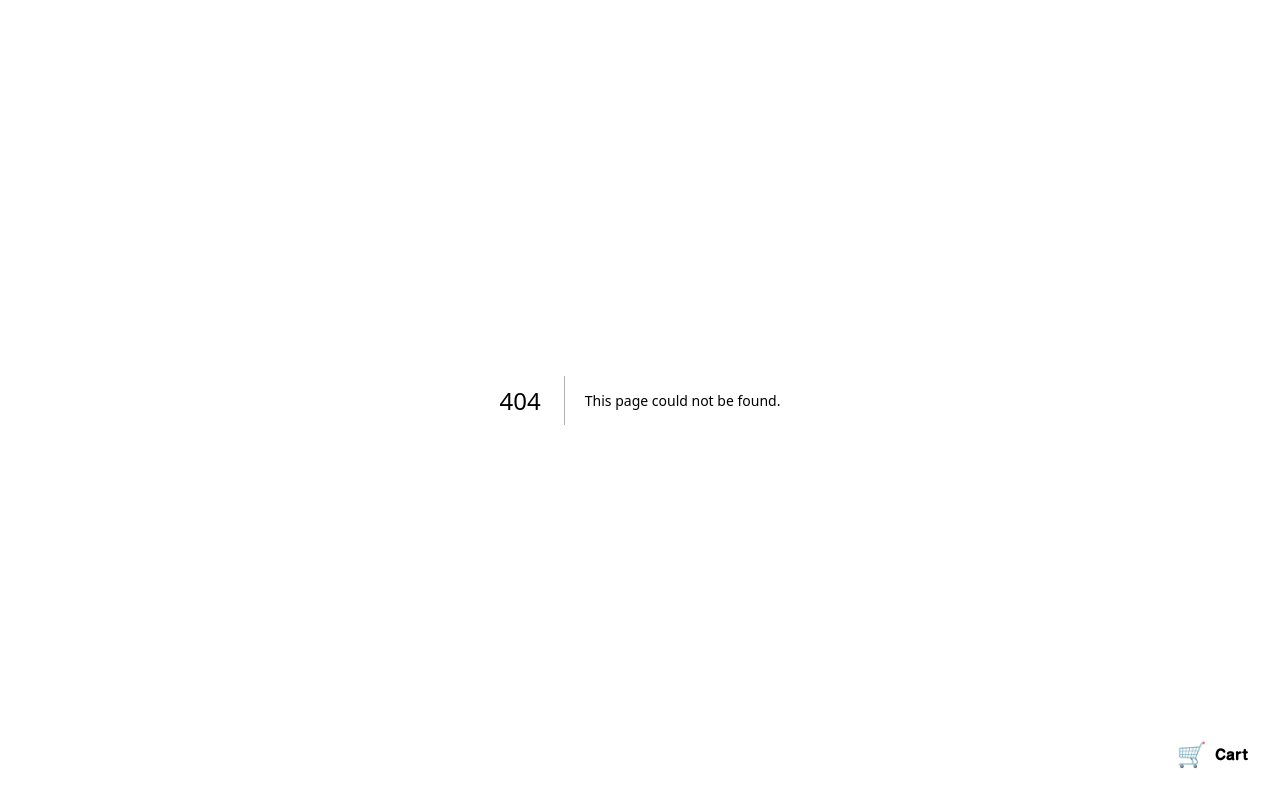
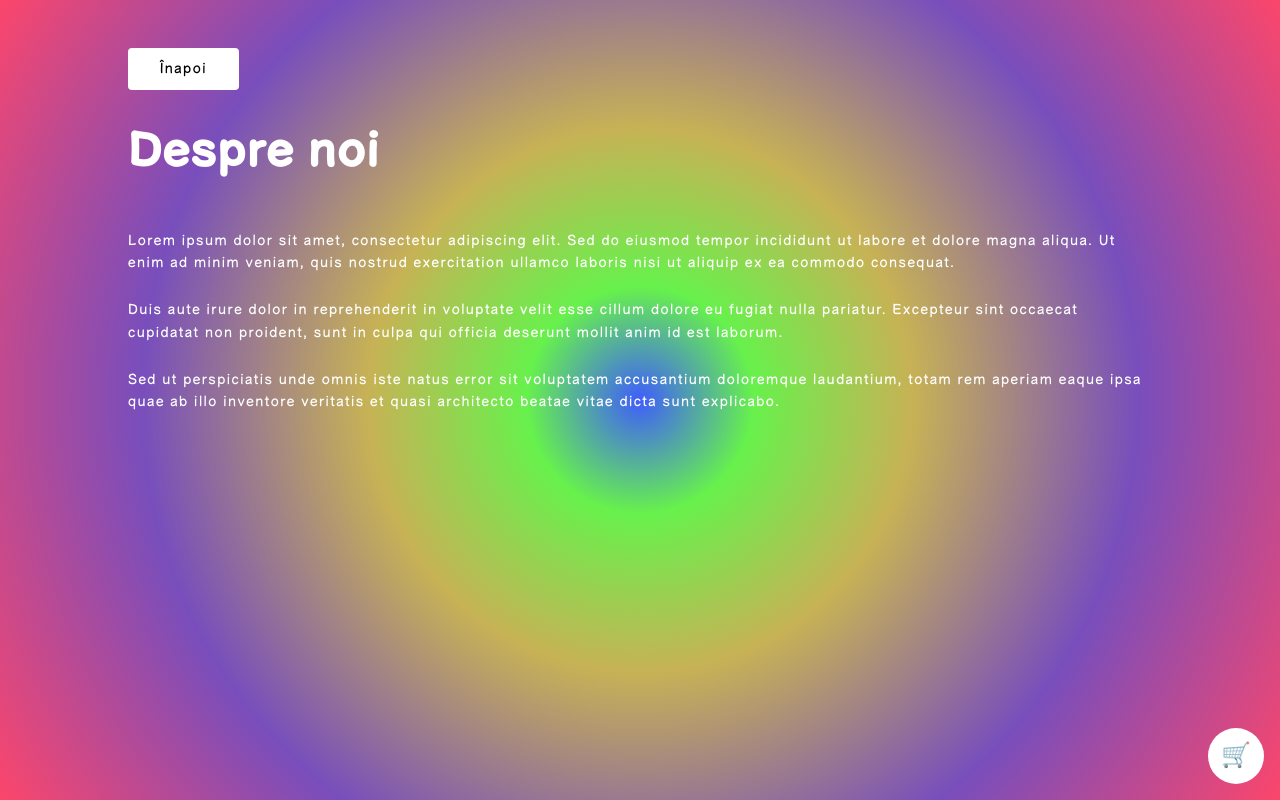
Before and after one commit to sorin-andrei/commerce-project, a Next.js app: page /about in a window 1280 px wide. Before the commit this address had no page. Built offline with nearby package versions, Linux system fonts and the light colour scheme.

Commit message:
Navigation improvements

```diff
--- /dev/null
+++ b/app/about/page.tsx
@@ -0,0 +1,27 @@
+import BackButton from '@/app/components/back-button';
+
+export default function DesprePage() {
+  return (
+    <main className="flex flex-col items-center min-h-screen p-6 sm:p-12 bg-sentimental text-white">
+      <div className="w-full max-w-5xl mb-8">
+        <BackButton />
+      </div>
+
+      <div className="w-full max-w-5xl">
+        <h1 className="text-large-comic mb-12">Despre noi</h1>
+
+        <div className="space-y-6">
+          <p className="text-base-comic leading-relaxed">
+            Lorem ipsum dolor sit amet, consectetur adipiscing elit. Sed do eiusmod tempor incididunt ut labore et dolore magna aliqua. Ut enim ad minim veniam, quis nostrud exercitation ullamco laboris nisi ut aliquip ex ea commodo consequat.
+          </p>
+          <p className="text-base-comic leading-relaxed">
+            Duis aute irure dolor in reprehenderit in voluptate velit esse cillum dolore eu fugiat nulla pariatur. Excepteur sint occaecat cupidatat non proident, sunt in culpa qui officia deserunt mollit anim id est laborum.
+          </p>
+          <p className="text-base-comic leading-relaxed">
+            Sed ut perspiciatis unde omnis iste natus error sit voluptatem accusantium doloremque laudantium, totam rem aperiam eaque ipsa quae ab illo inventore veritatis et quasi architecto beatae vitae dicta sunt explicabo.
+          </p>
+        </div>
+      </div>
+    </main>
+  );
+}
--- a/app/cart/page.tsx
+++ b/app/cart/page.tsx
@@ -4,6 +4,7 @@ import { useCart } from '@/app/context/CartContext';
 import { formatPriceInLei } from '@/lib/format-price';
 import BackButton from '@/app/components/back-button';
 import CartItemRow from '@/app/components/cart-item';
+import Button from '@/app/components/button';
 import Link from 'next/link';
 
 const cartPageClassName = 'flex min-h-screen flex-col items-center p-4 sm:p-8 md:p-12 bg-sentimental text-white';
@@ -14,11 +15,9 @@ export default function CartPage() {
   if (items.length === 0) {
     return (
       <main className={`${cartPageClassName} justify-center`}>
-        <h1 className="text-large-comic mb-6 sm:mb-8 text-center">Your Cart</h1>
-        <p className="text-base-comic mb-6 sm:mb-8 text-center">Your cart is empty</p>
-        <Link href="/" className="text-base-comic text-blue-300 hover:underline">
-          Continue shopping
-        </Link>
+        <h1 className="text-large-comic mb-6 sm:mb-8 text-center">Coșul tău</h1>
+        <p className="text-base-comic mb-6 sm:mb-8 text-center">Coșul tău este gol</p>
+        <Link href="/"><Button>Continuă cumpărăturile</Button></Link>
       </main>
     );
   }
--- a/app/components/back-button.tsx
+++ b/app/components/back-button.tsx
@@ -1,13 +1,14 @@
 'use client';
 
 import { useRouter } from 'next/navigation';
+import Button from './button';
 
 export default function BackButton() {
   const router = useRouter();
 
   return (
-    <button onClick={() => router.back()} className="text-large-comic hover:underline">
+    <Button onClick={() => router.back()}>
       Înapoi
-    </button>
+    </Button>
   );
 }
--- a/app/components/cart-button.tsx
+++ b/app/components/cart-button.tsx
@@ -9,12 +9,12 @@ export default function CartButton() {
   return (
     <Link
       href="/cart"
-      className="fixed bottom-4 right-4 z-50 inline-flex items-center justify-center gap-2 bg-white text-sentimental px-4 py-3 rounded font-bold text-base hover:bg-gray-100 transition-colors"
+      className="fixed bottom-4 right-4 z-50 inline-flex items-center justify-center bg-white text-sentimental w-14 h-14 rounded-full font-bold hover:bg-gray-100 transition-colors"
     >
       <span className="text-2xl">🛒</span>
-      Cart
+      {/*Coșul meu*/}
       {itemCount > 0 && (
-        <span className="bg-red-500 text-white rounded-full w-5 h-5 flex items-center justify-center text-xs font-bold">
+        <span className="absolute -top-2.5 -right-2.5 bg-red-500 text-white rounded-full w-5 h-5 flex items-center justify-center text-xs font-bold">
           {itemCount}
         </span>
       )}
--- a/app/components/cart-item.tsx
+++ b/app/components/cart-item.tsx
@@ -14,7 +14,7 @@ export default function CartItemRow({ item, onRemove, onUpdateQuantity }: CartIt
   return (
     <div className="flex flex-col sm:flex-row sm:justify-between sm:items-center bg-white bg-opacity-10 p-4 sm:p-6 rounded gap-4">
       <div className="flex-1 min-w-0">
-        <h2 className="text-base-comic text-black font-bold break-words">{item.name}</h2>
+        <h2 className="text-base-comic text-black break-words">{item.name}</h2>
         <p className="text-base-comic text-black mt-2">{formatPriceInLei(item.price)}</p>
       </div>
 
@@ -34,7 +34,7 @@ export default function CartItemRow({ item, onRemove, onUpdateQuantity }: CartIt
           onClick={onRemove}
           className="bg-red-500 px-3 sm:px-4 py-1 rounded text-base-comic hover:bg-red-600 w-full sm:w-auto"
         >
-          Remove
+          șterge
         </button>
       </div>
     </div>
--- a/app/components/product-detail.tsx
+++ b/app/components/product-detail.tsx
@@ -31,29 +31,35 @@ export default function ProductDetail({ product }: ProductDetailProps) {
     setIsAdded(true);
     setTimeout(() => setIsAdded(false), ADDED_TO_CART_FEEDBACK_DURATION_MS);
   };
+  const productHeader = (
+    <>
+      <h1 className="text-large-comic mb-4">{product.name}</h1>
+      {product.artist?.name && (
+        <p className="text-base-comic mb-6">
+          <span className="font-bold">{product.artist.name}</span>
+        </p>
+      )}
+      <p className="text-base-comic mb-8 leading-relaxed">{product.description}</p>
+    </>
+  );
+
   return (
-    <div className="flex gap-12 w-full max-w-5xl">
-      {/* Left: Image */}
-      <div className="flex-shrink-0 w-2/5">
+    <div className="flex flex-col sm:flex-row gap-8 sm:gap-12 w-full max-w-5xl">
+
+      {/* Mobile only: name, artist, description above the image */}
+      <div className="sm:hidden">{productHeader}</div>
+
+      <div className="w-full sm:w-2/5 sm:flex-shrink-0">
         <ProductImage />
       </div>
 
-      {/* Right: Product Info */}
-      <div className="flex-1 flex flex-col justify-start">
-        <h1 className="text-large-comic mb-4">{product.name}</h1>
-
-        {product.artist?.name && (
-          <p className="text-base-comic mb-6">
-            <span className="font-bold">{product.artist.name}</span>
-          </p>
-        )}
-
-        <p className="text-base-comic mb-8 leading-relaxed">{product.description}</p>
-
+      <div className="sm:flex-1 sm:flex sm:flex-col">
+        {/* Desktop only: name, artist, description in the right column */}
+        <div className="hidden sm:block">{productHeader}</div>
 
         <p className="text-base-comic">Stoc: {product.stock}</p>
 
-        <div className="mt-auto">
+        <div className="mt-8 sm:mt-auto">
           <p className="text-2xl font-bold text-base-comic mb-6">
             {formatPriceInLei(product.price)}
           </p>
--- a/app/page.tsx
+++ b/app/page.tsx
@@ -1,5 +1,6 @@
 import { supabase } from '@/lib/supabase';
 import ProductGrid from './components/product-grid';
+import Link from 'next/link';
 
 export default async function Home() {
   const { data: products, error } = await supabase
@@ -14,7 +15,13 @@ return (
       <h1 className="text-large-comic">Aprozar Sentimental</h1>
     </header>
 
-   <ProductGrid products={products} />
+    <nav className="flex gap-4 mb-16">
+      <Link href="/about" className="px-8 py-3 rounded text-base-comic bg-white text-black hover:bg-gray-200 transition-colors">Despre</Link>
+      <Link href="/collections" className="px-8 py-3 rounded text-base-comic bg-white text-black hover:bg-gray-200 transition-colors">Colecții</Link>
+      <Link href="/artists" className="px-8 py-3 rounded text-base-comic bg-white text-black hover:bg-gray-200 transition-colors">Artiști</Link>
+    </nav>
+
+    <ProductGrid products={products} />
 
     {products?.length === 0 &&
     (
--- a/app/product/[slug]/page.tsx
+++ b/app/product/[slug]/page.tsx
@@ -22,7 +22,7 @@ export default async function ProductPage({ params }: Props) {
   }
 
   return (
-    <main className="flex flex-col items-center min-h-screen p-12 bg-sentimental text-white">
+    <main className="flex flex-col items-center min-h-screen p-6 sm:p-12 bg-sentimental text-white">
       <div className="w-full max-w-5xl mb-8">
         <BackButton />
       </div>
```
Also changed, not shown: 1 other file (tests, documents, lock files or other folders).
